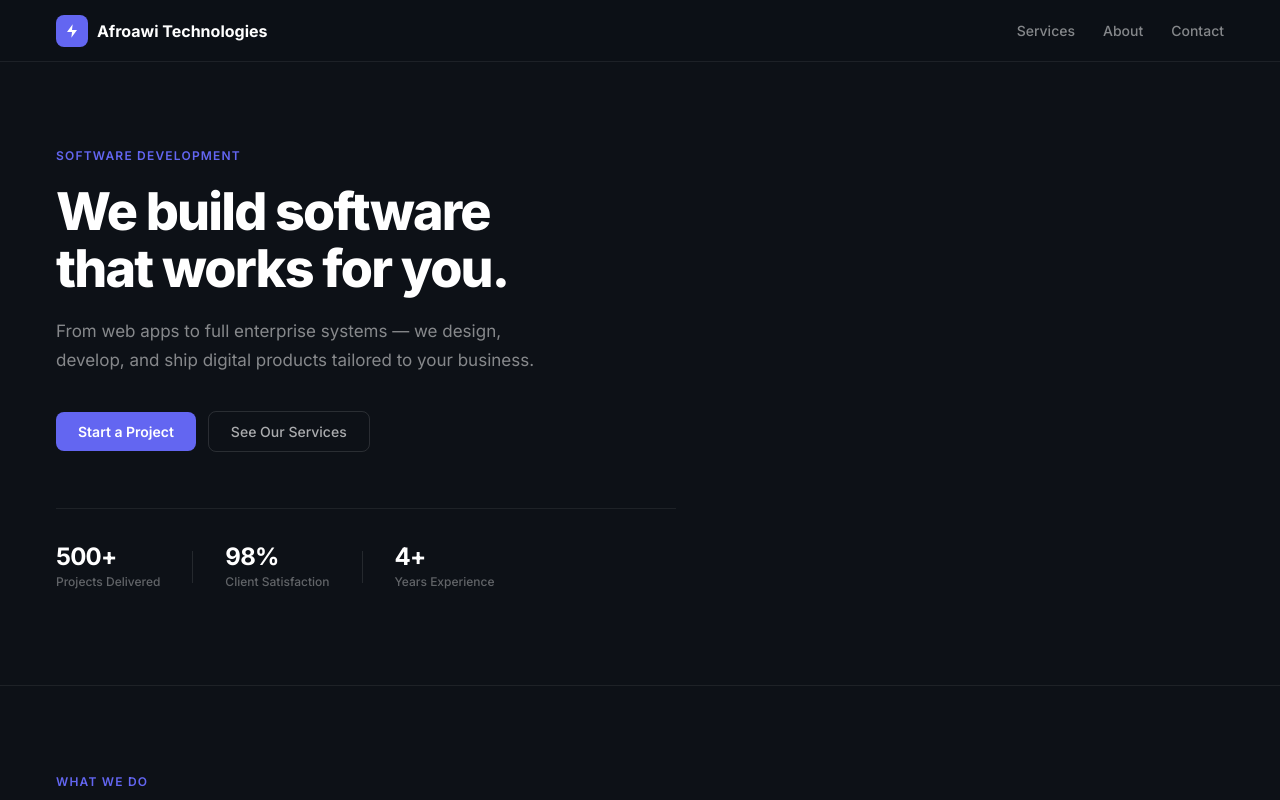
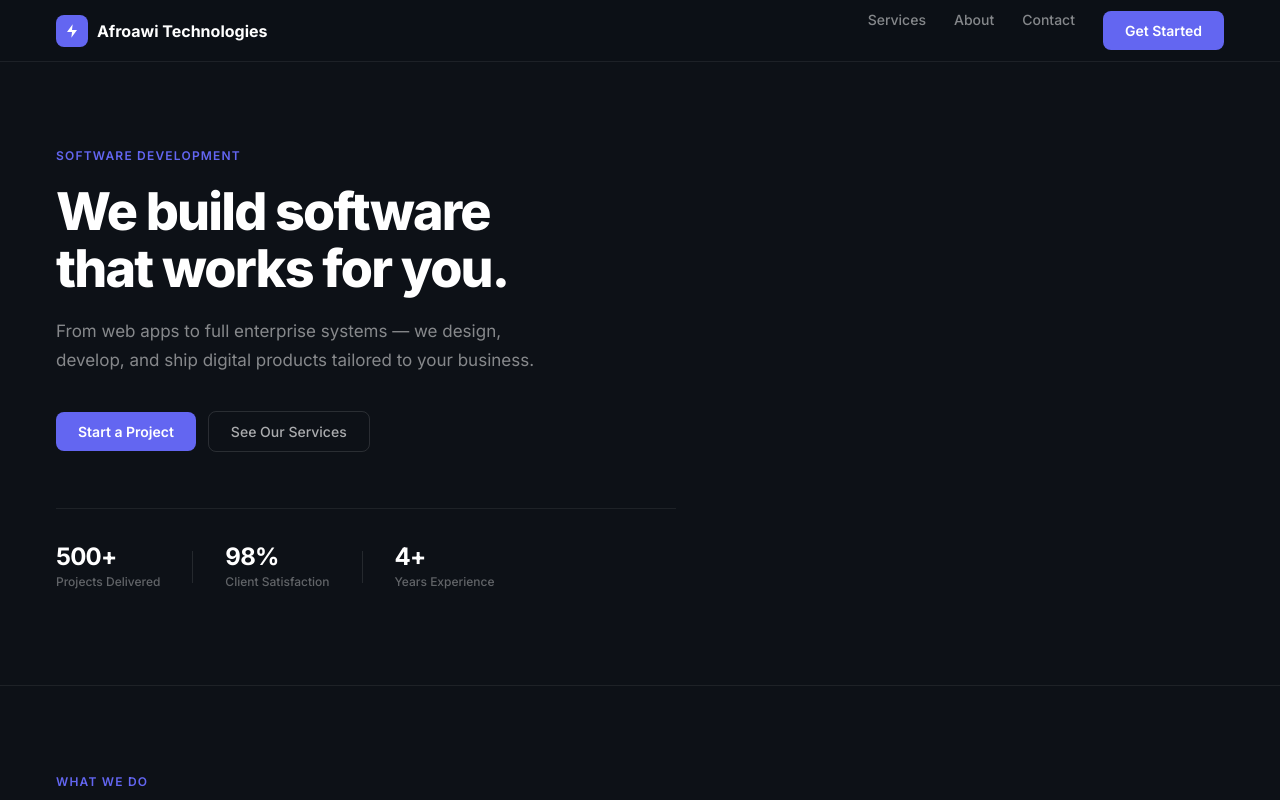
Before and after one commit to tsiyomariam-cyber/my-fullstack-project, a React app in the folder frontend/: page / in a window 1280 px wide. Shown: the top 800 px of the page. Built offline with nearby package versions, Linux system fonts and the light colour scheme; the HTML template or start-up script is replaced by a standard one.

Commit message:
add button get started

```diff
--- a/frontend/src/pages/LandingPage.jsx
+++ b/frontend/src/pages/LandingPage.jsx
@@ -16,6 +16,9 @@ function LandingPage({ onStart }) {
           <a href="#services">Services</a>
           <a href="#about">About</a>
           <a href="#contact">Contact</a>
+          <button className="btn-primary" onClick={onStart}>
+              Get Started
+            </button>
         </div>
 
       </nav>
```
